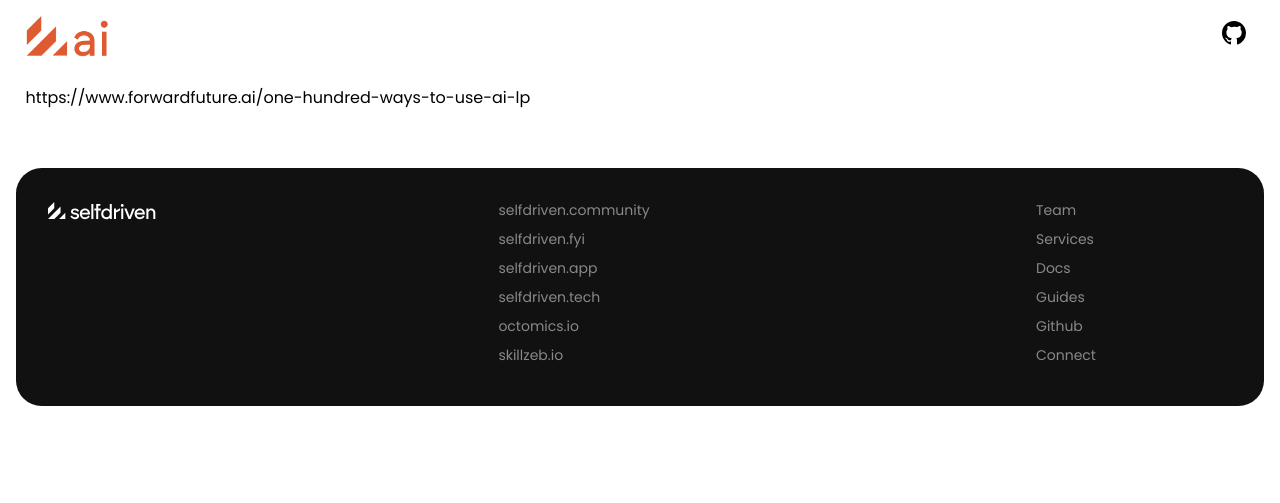
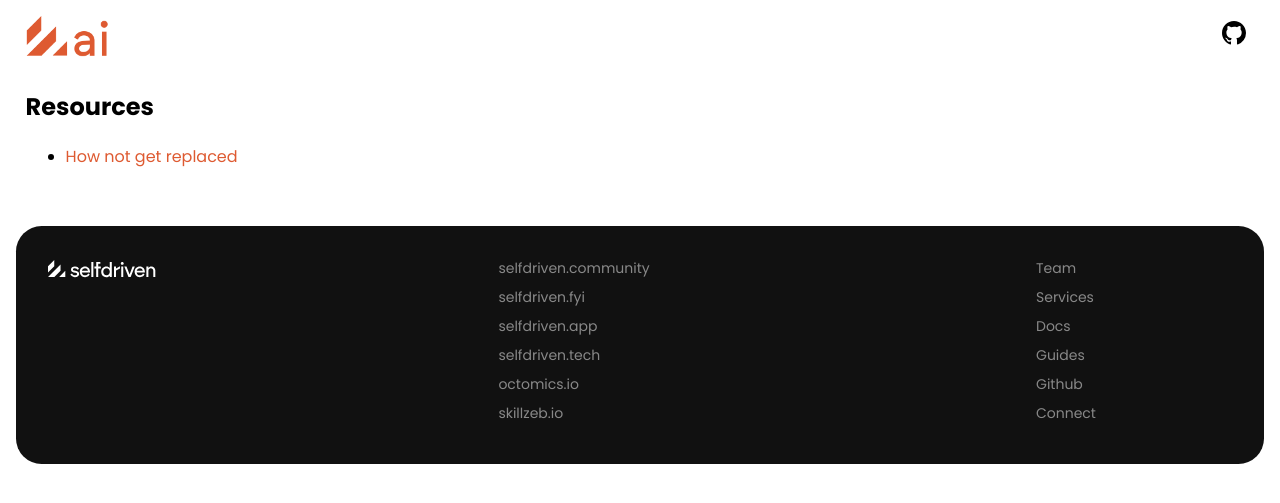
Before and after one commit to selfdriven-foundation/selfdriven-ai, a Jekyll site: the page built from docs/pages/resources.md, in a window 1280 px wide. Shown: the top 503 px of the page. Built offline with Jekyll 4.4.1, drawn with Linux system fonts in a browser that asks for light colours; our own code applies the rules of GitHub Pages for plain Markdown files.

Commit message:
Update resources.md

```diff
--- a/docs/pages/resources.md
+++ b/docs/pages/resources.md
@@ -1 +1,9 @@
-https://www.forwardfuture.ai/one-hundred-ways-to-use-ai-lp
+---
+layout: default
+title: Resources - selfdrivenAI
+permalink: /resources/
+---
+
+## Resources
+
+- [How not get replaced](https://www.forwardfuture.ai/one-hundred-ways-to-use-ai-lp)
```
